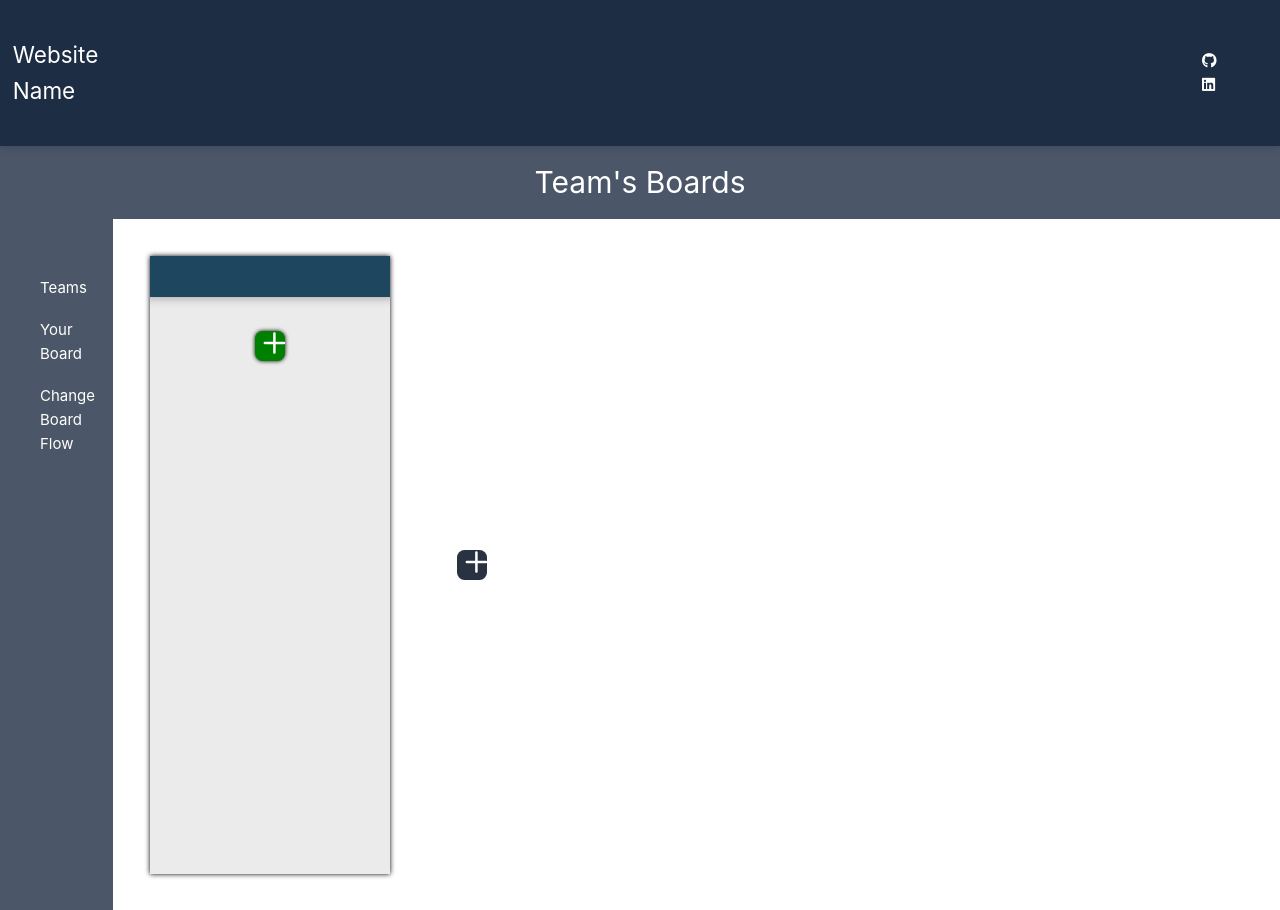
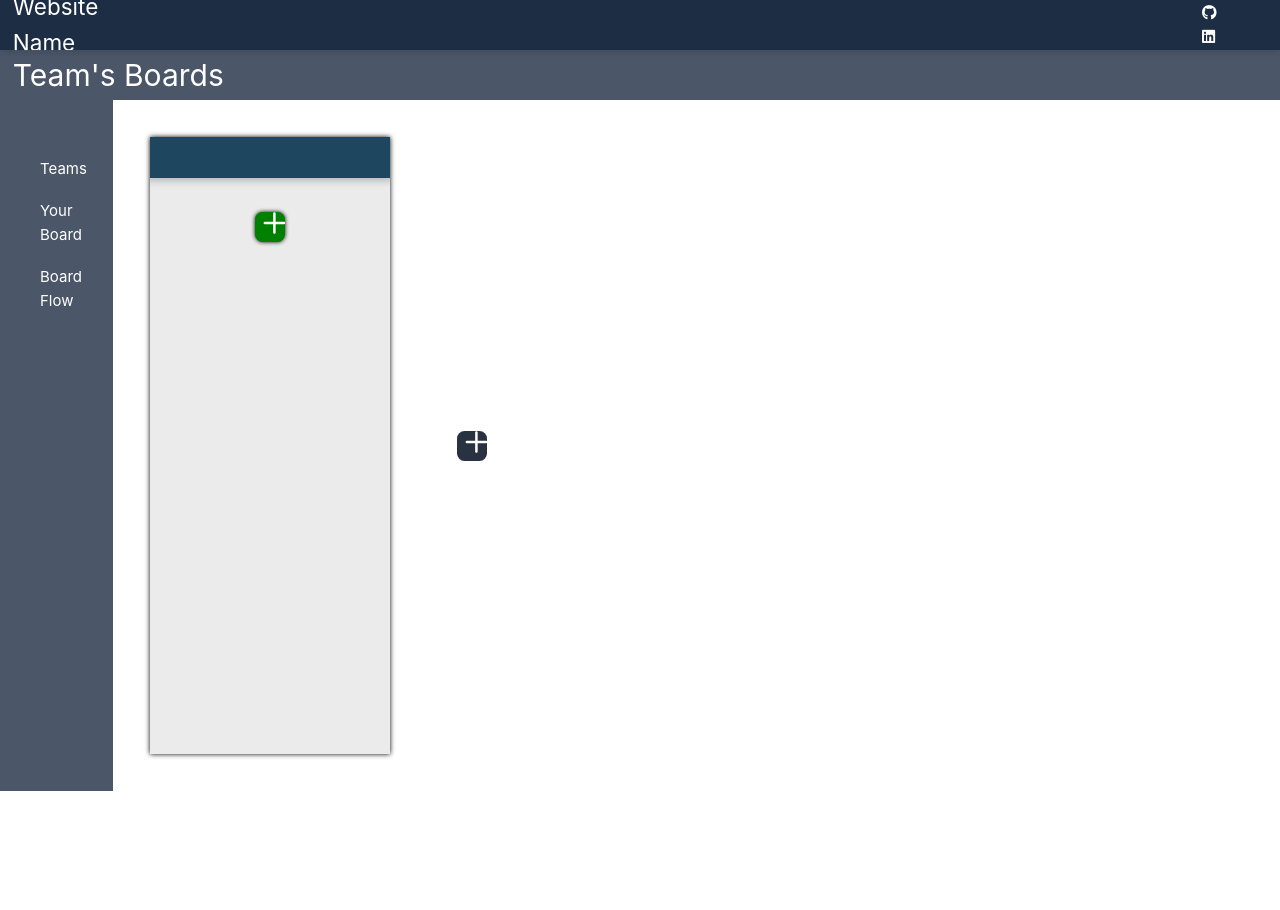
Before and after one commit to loganbw/vueBugTracker, a Vue app: page /board in a window 1280 px wide. After the commit the page ends 800 px from the top, so only its background shows below. Built offline with nearby package versions, Linux system fonts and the light colour scheme.

Commit message:
updating styles and adding routerlinks to connect routes with buttons

```diff
--- a/src/components/UI/BaseCard.vue
+++ b/src/components/UI/BaseCard.vue
@@ -63,6 +63,7 @@
 
   .title {
     display: flex;
+    color:#000;
     justify-content: center;
   }
   h4 {
--- a/src/components/UI/BaseCollumn.vue
+++ b/src/components/UI/BaseCollumn.vue
@@ -257,6 +257,9 @@
     display: flex;
     justify-content: center;
   }
+  .title{
+    color: #000;
+  }
   .addCardIcon {
     background-color: green;
     margin: 10%;
--- a/src/components/UI/BaseSideBar.vue
+++ b/src/components/UI/BaseSideBar.vue
@@ -2,9 +2,10 @@
   <div>
     <nav>
       <ul>
-        <router-link class="routerLinkText" to=""><li>Teams</li></router-link>
-        <router-link class="routerLinkText" to=""><li>Your Board</li></router-link>
-        <router-link class="routerLinkText" to=""><li>Change Board Flow</li></router-link>
+        <router-link class="routerLinkText" to="/teams"><li>Teams</li></router-link>
+        <router-link class="routerLinkText" to="/board"><li>Your Board</li></router-link>
+        <router-link class="routerLinkText" to="/teams/board/flow"><li>Board Flow</li></router-link>
+        <router-link v-if="admin" class="routerLink" to="teams/members"></router-link>
       </ul>
     </nav>
   </div>
@@ -32,4 +33,7 @@
   .routerLinkText{
       text-decoration: none;
   }
+  .test{
+
+  }
 </style>
--- a/src/components/layouts/MainHeader.vue
+++ b/src/components/layouts/MainHeader.vue
@@ -32,6 +32,7 @@
     color: white;
     display: flex;
     place-items: center;
+    height: 50px;
   }
   section {
     float: right;
--- a/src/views/BoardView.vue
+++ b/src/views/BoardView.vue
@@ -6,7 +6,6 @@
   <div>
     <BaseSideBar />
     <BaseCollumnVue />
-
   </div>
 </template>
 <script>
@@ -15,20 +14,22 @@ import BaseSideBar from "../components/UI/BaseSideBar.vue";
   export default {
     components: {
       BaseCollumnVue,
-    BaseSideBar
+      BaseSideBar,
     },
   };
 </script>
 <style scoped>
   div {
-    display:flex;
+    display: flex;
   }
   .boardHeader {
     display: flex;
-    justify-content: center;
+    justify-content: flex-start;
+    height: 60px;
+    align-items: center;
+    height: 50px;
     padding: 1%;
     background-color: rgba(30, 46, 67, 0.8);
     color: rgb(255, 255, 255);
-
   }
 </style>
```
Lines whose indentation alone changed are shown as unchanged.
